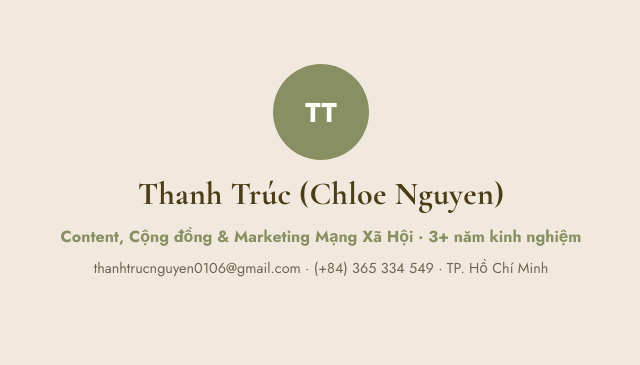
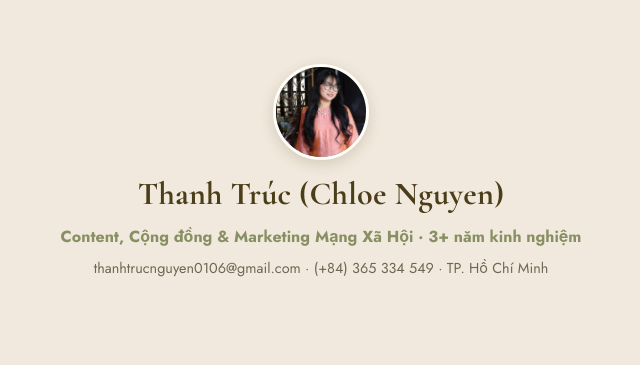
Before and after one commit to lanmai110102-cmd/aura-bloom, a Flask app: template templates/team_thanh_truc.html in a window 1280 px wide. Shown: the part 74-439 px from the top of the page, without its empty margins (319-959 px from the left). Run offline with Flask 3, Linux system fonts and the light colour scheme; the template is opened without the code that fills it, so the values that code supplies are empty; some web fonts are replaced.

Commit message:
Add real photo for Thanh Truc in team section

```diff
--- a/seed.py
+++ b/seed.py
@@ -29,7 +29,7 @@ def run():
                 bio="Marketing planning, seasonal campaigns, KOL/KOC coordination, vận hành cộng đồng creator 10.000+ thành viên.",
                 bio_en="Marketing planning, seasonal campaigns, KOL/KOC coordination, operating a creator community of 10,000+ members.",
                 email="thanhtrucnguyen0106@gmail.com", phone="0365 334 549",
-                initials="TT", detail_slug="thanh-truc", order=2
+                initials="TT", detail_slug="thanh-truc", photo_url="team/thanh-truc.jpg", order=2
             ),
             TeamMember(
                 name="Mai Nguyễn Chi Lan",
--- a/templates/team_thanh_truc.html
+++ b/templates/team_thanh_truc.html
@@ -10,7 +10,7 @@
 </header>
 
 <div class="profile-hero">
-  <div class="avatar" style="margin:0 auto;">TT</div>
+  <img class="avatar avatar-photo" style="width:96px;height:96px;margin:0 auto;" src="{{ url_for('static', filename='images/team/thanh-truc.jpg') }}" alt="Thanh Trúc (Chloe Nguyen)">
   <h1>Thanh Trúc (Chloe Nguyen)</h1>
   <div class="role">Content, Cộng đồng &amp; Marketing Mạng Xã Hội · 3+ năm kinh nghiệm</div>
   <div class="contact">thanhtrucnguyen0106@gmail.com · (+84) 365 334 549 · TP. Hồ Chí Minh</div>
```
Also changed, not shown: static/images/team/thanh-truc.jpg (added).
